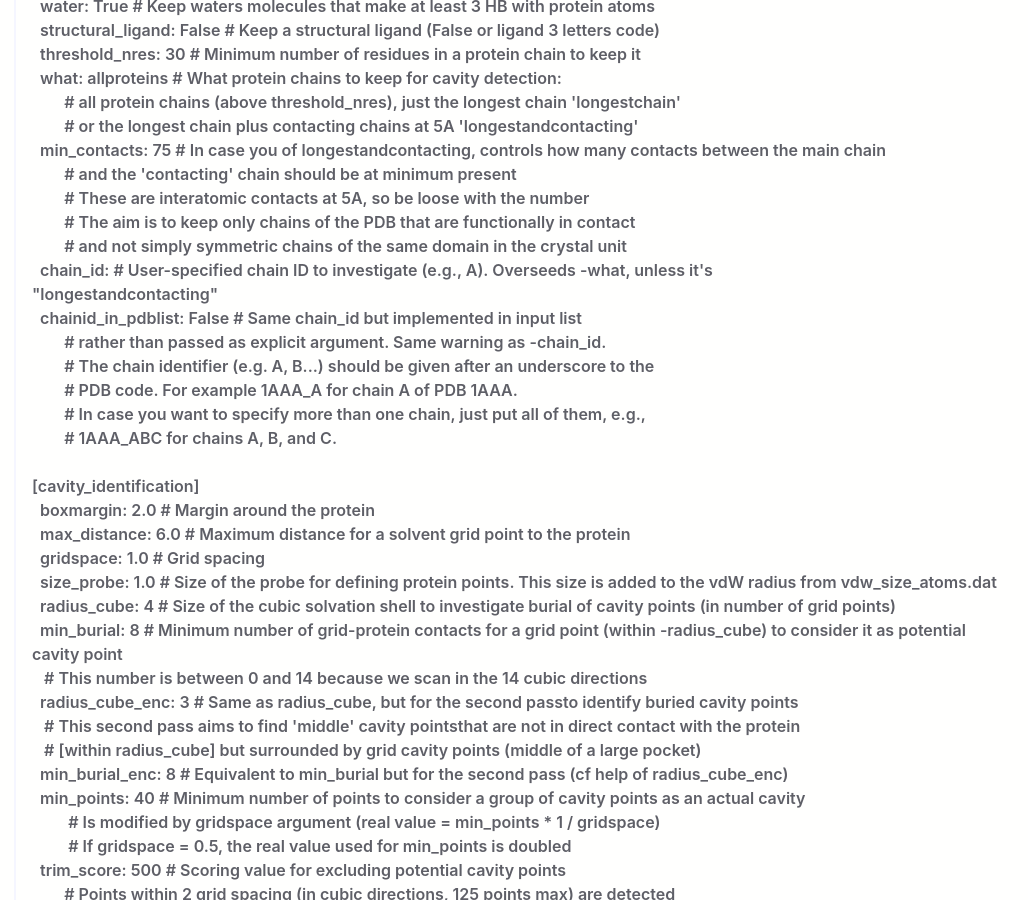
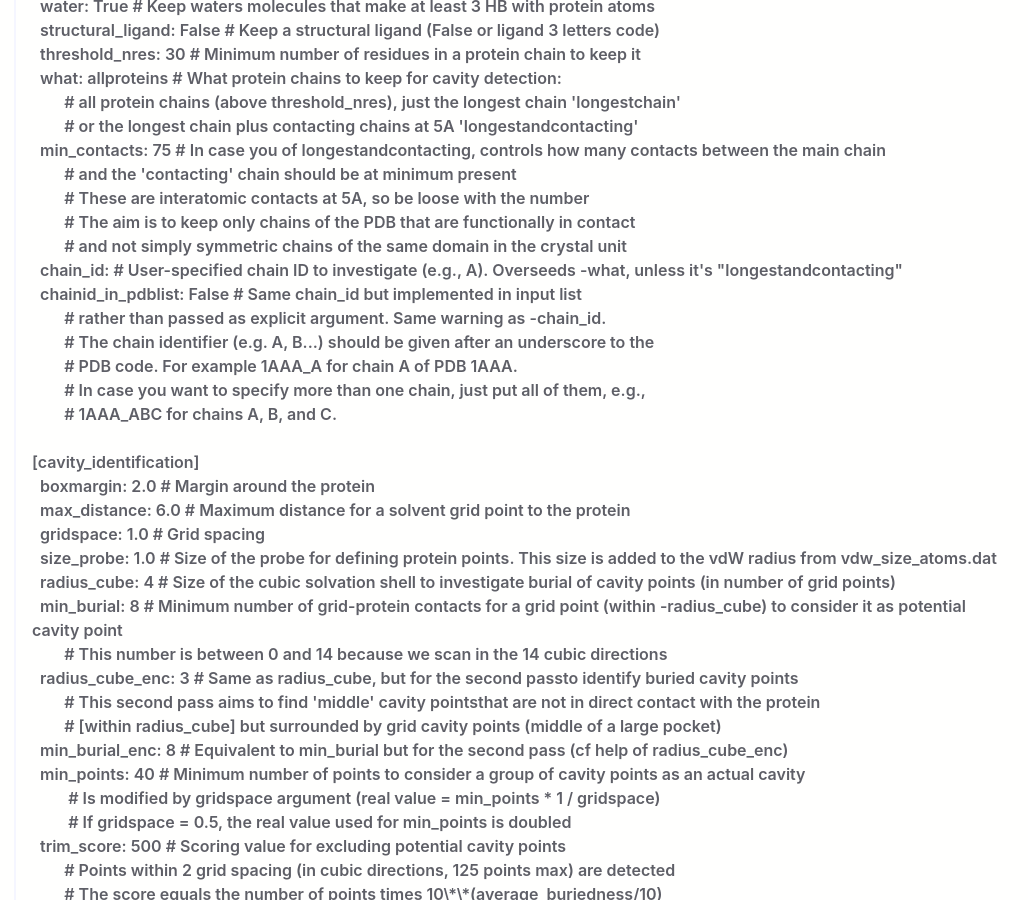
Before and after one commit to jr-marchand/caviar, a Jekyll site: the page built from docs/_posts/Advanced use/2020-04-22-configuration.md, in a window 1280 px wide and 900 px high, scrolled down 6321 px. Shown: the whole window, without its empty margins (103-1131 px from the left). Built offline with Jekyll 4.4.1, drawn with Linux system fonts in a browser that asks for light colours; nearby versions of some CDN libraries; some web fonts are replaced; comment, search, counter and statistics services are not loaded; part of the change alters nothing that is shown; some of the changed text lies outside the part shown.

Commit message:
formatting bis

```diff
--- a/docs/_posts/Advanced use/2020-04-22-configuration.md
+++ b/docs/_posts/Advanced use/2020-04-22-configuration.md
@@ -220,7 +220,7 @@ prints pharmacophore data of the subcavities as a table.
  &nbsp;&nbsp; &nbsp;&nbsp; &nbsp;&nbsp;# These are interatomic  contacts at 5A, so be loose with the number <br>
  &nbsp;&nbsp; &nbsp;&nbsp; &nbsp;&nbsp;# The aim is to keep only chains of the PDB that are functionally in contact <br>
  &nbsp;&nbsp; &nbsp;&nbsp; &nbsp;&nbsp;# and not simply symmetric chains of the same domain in the crystal unit <br>
- &nbsp;&nbsp;chain_id:         # User-specified chain ID to investigate (e.g., A). Overseeds -what, unless it's  <br>"longestandcontacting" <br>
+ &nbsp;&nbsp;chain_id:         # User-specified chain ID to investigate (e.g., A). Overseeds -what, unless it's "longestandcontacting" <br>
  &nbsp;&nbsp;chainid_in_pdblist: False # Same chain_id but implemented in input list  <br>
  &nbsp;&nbsp; &nbsp;&nbsp; &nbsp;&nbsp;# rather than passed as explicit argument. Same warning as -chain_id. <br>
  &nbsp;&nbsp; &nbsp;&nbsp; &nbsp;&nbsp;# The chain identifier (e.g. A, B...) should be given after an underscore to the <br>
@@ -235,10 +235,10 @@ prints pharmacophore data of the subcavities as a table.
  &nbsp;&nbsp;size_probe: 1.0  # Size of the probe for defining protein points. This size is added to the vdW radius from vdw_size_atoms.dat <br>
  &nbsp;&nbsp;radius_cube: 4   # Size of the cubic solvation shell to investigate burial of cavity points (in number of grid points) <br>
  &nbsp;&nbsp;min_burial: 8    # Minimum number of grid-protein contacts for a grid point (within -radius_cube) to consider it as potential cavity point <br>
- &nbsp;&nbsp;                  # This number is between 0 and 14 because we scan in the  14 cubic directions <br>
+ &nbsp;&nbsp; &nbsp;&nbsp; &nbsp;&nbsp;# This number is between 0 and 14 because we scan in the  14 cubic directions <br>
  &nbsp;&nbsp;radius_cube_enc: 3 # Same as radius_cube, but for the second passto identify buried cavity points <br>
- &nbsp;&nbsp;                  # This second pass aims to find 'middle' cavity pointsthat are not in direct contact with the protein <br>
- &nbsp;&nbsp;                  # [within radius_cube] but surrounded by grid cavity points (middle of a large pocket) <br>
+ &nbsp;&nbsp; &nbsp;&nbsp; &nbsp;&nbsp;# This second pass aims to find 'middle' cavity pointsthat are not in direct contact with the protein <br>
+ &nbsp;&nbsp; &nbsp;&nbsp; &nbsp;&nbsp;# [within radius_cube] but surrounded by grid cavity points (middle of a large pocket) <br>
  &nbsp;&nbsp;min_burial_enc: 8 # Equivalent to min_burial but for the second pass (cf help of radius_cube_enc)  <br>
  &nbsp;&nbsp;min_points: 40   # Minimum number of points to consider a group of cavity points as an actual cavity <br>
  &nbsp;&nbsp; &nbsp;&nbsp; &nbsp;&nbsp; # Is modified by gridspace argument (real value = min_points * 1 / gridspace) <br>
@@ -263,10 +263,10 @@ prints pharmacophore data of the subcavities as a table.
   &nbsp;&nbsp;iflig_print: False # Print what was found if -check_if_lig was activated.  <br>
   &nbsp;&nbsp;excl_ligs: True  # Activate an explicit the tabu list for the ligand.  <br>
   &nbsp;&nbsp;lig_tabu_list: tabulist_ligand_maximal # Explicit the tabu list for the ligand <br>
-  &nbsp;&nbsp;# Other options include: tabulist_ligand_minimal for the minimal exclusion list of ligands (eg water, ions) <br>
-  &nbsp;&nbsp;# tabulist_ligand_min_sugars, tabulist_ligand_min_peptides, tabulist_ligand_min_nucleic, respectively for minimal exclusion + sugars or peptids or nucleic <br>
-  &nbsp;&nbsp;# tabulist_ligand_min_peptides_sugars tabulist_ligand_min_peptides_nucleic, tabulist_ligand_min_nucleic_sugars <br>
-  &nbsp;&nbsp;# tabulist_ligand_min_peptides_nucleic_sugars and tabulist_ligand_maximal <br>
+  &nbsp;&nbsp; &nbsp;&nbsp; &nbsp;&nbsp;# Other options include: tabulist_ligand_minimal for the minimal exclusion list of ligands (eg water, ions) <br>
+  &nbsp;&nbsp; &nbsp;&nbsp; &nbsp;&nbsp;# tabulist_ligand_min_sugars, tabulist_ligand_min_peptides, tabulist_ligand_min_nucleic, respectively for minimal exclusion + sugars or peptids or nucleic <br>
+  &nbsp;&nbsp; &nbsp;&nbsp; &nbsp;&nbsp;# tabulist_ligand_min_peptides_sugars tabulist_ligand_min_peptides_nucleic, tabulist_ligand_min_nucleic_sugars <br>
+  &nbsp;&nbsp; &nbsp;&nbsp; &nbsp;&nbsp;# tabulist_ligand_min_peptides_nucleic_sugars and tabulist_ligand_maximal <br>
   &nbsp;&nbsp;ligsizeflag: False \# Flag to define a minimal size for the ligand.  <br>
   &nbsp;&nbsp;ligminsize: 8    \# Minimal size for the ligand if ligsizeflag is activated.  <br>
   &nbsp;&nbsp;lig_id:          \# Ligand 3 letters ID code in the PDB file, to check for presence in cavities (no default) <br>
```
